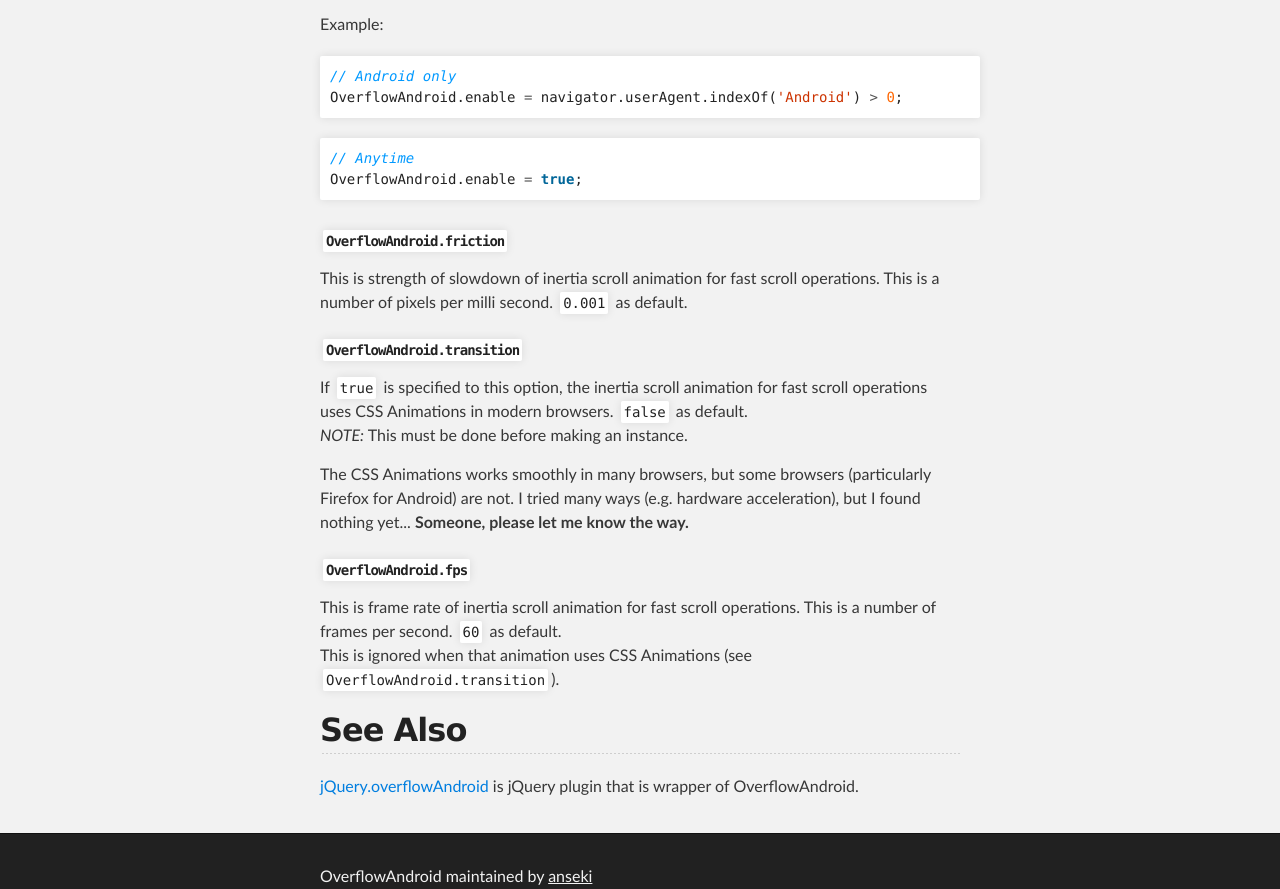
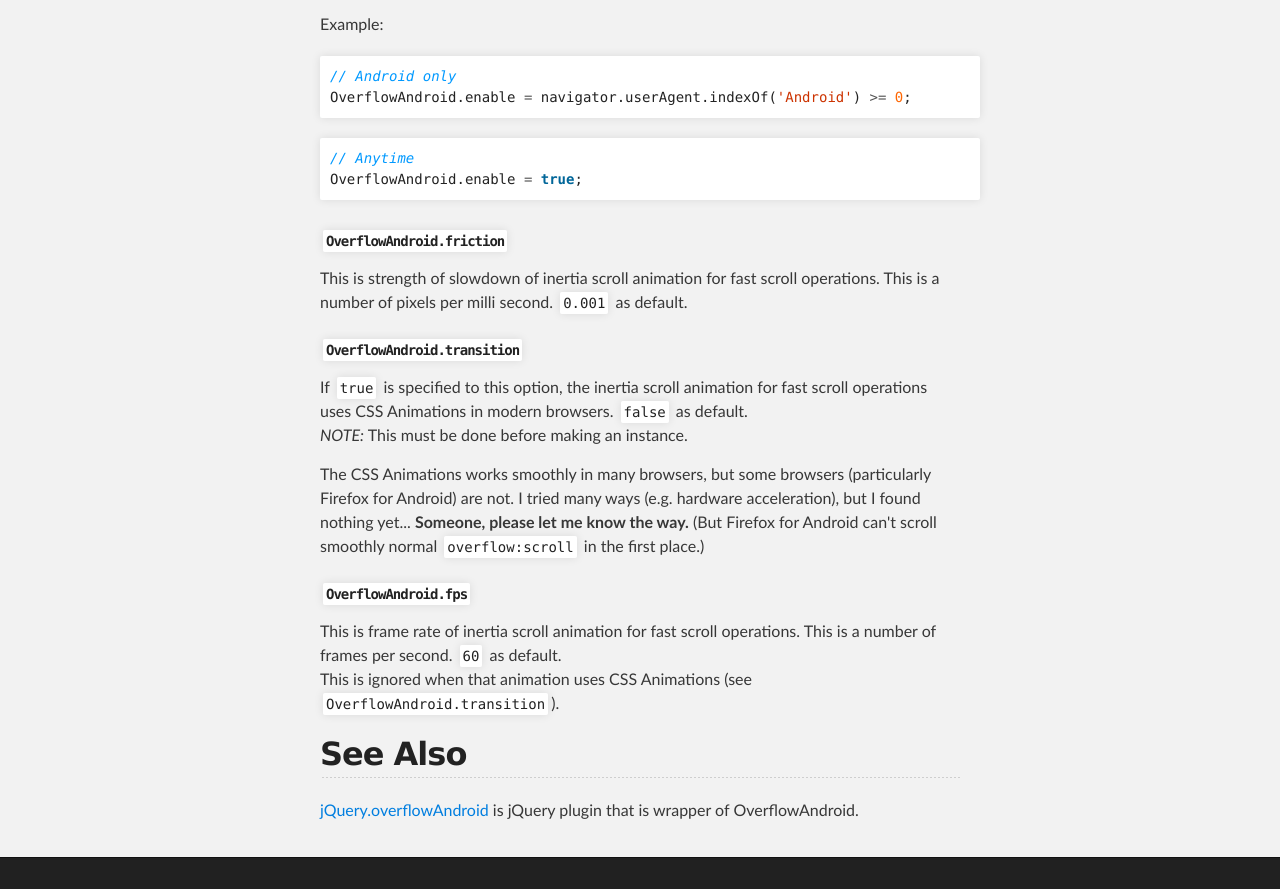
Before and after one commit to anseki/overflow-android, a plain HTML site: page index.html in a window 1280 px wide. Shown: the part 3137-4026 px from the top of the page. Drawn offline with nearby package versions, Linux system fonts and the light colour scheme.

Commit message:
Fix: sample code in README

```diff
--- a/index.html
+++ b/index.html
@@ -151,7 +151,7 @@
 <p>Example:</p>
 
 <div class="highlight highlight-js"><pre><span class="c1">// Android only</span>
-<span class="nx">OverflowAndroid</span><span class="p">.</span><span class="nx">enable</span> <span class="o">=</span> <span class="nx">navigator</span><span class="p">.</span><span class="nx">userAgent</span><span class="p">.</span><span class="nx">indexOf</span><span class="p">(</span><span class="s1">'Android'</span><span class="p">)</span> <span class="o">&gt;</span> <span class="mi">0</span><span class="p">;</span>
+<span class="nx">OverflowAndroid</span><span class="p">.</span><span class="nx">enable</span> <span class="o">=</span> <span class="nx">navigator</span><span class="p">.</span><span class="nx">userAgent</span><span class="p">.</span><span class="nx">indexOf</span><span class="p">(</span><span class="s1">'Android'</span><span class="p">)</span> <span class="o">&gt;=</span> <span class="mi">0</span><span class="p">;</span>
 </pre></div>
 
 <div class="highlight highlight-js"><pre><span class="c1">// Anytime</span>
@@ -170,7 +170,7 @@
 
 <p>If <code>true</code> is specified to this option, the inertia scroll animation for fast scroll operations uses CSS Animations in modern browsers. <code>false</code> as default.<br><em>NOTE:</em> This must be done before making an instance.</p>
 
-<p>The CSS Animations works smoothly in many browsers, but some browsers (particularly Firefox for Android) are not. I tried many ways (e.g. hardware acceleration), but I found nothing yet... <strong>Someone, please let me know the way.</strong></p>
+<p>The CSS Animations works smoothly in many browsers, but some browsers (particularly Firefox for Android) are not. I tried many ways (e.g. hardware acceleration), but I found nothing yet... <strong>Someone, please let me know the way.</strong> (But Firefox for Android can't scroll smoothly normal <code>overflow:scroll</code> in the first place.)</p>
 
 <h3>
 <a name="overflowandroidfps" class="anchor" href="#overflowandroidfps"><span class="octicon octicon-link"></span></a><code>OverflowAndroid.fps</code>
```
